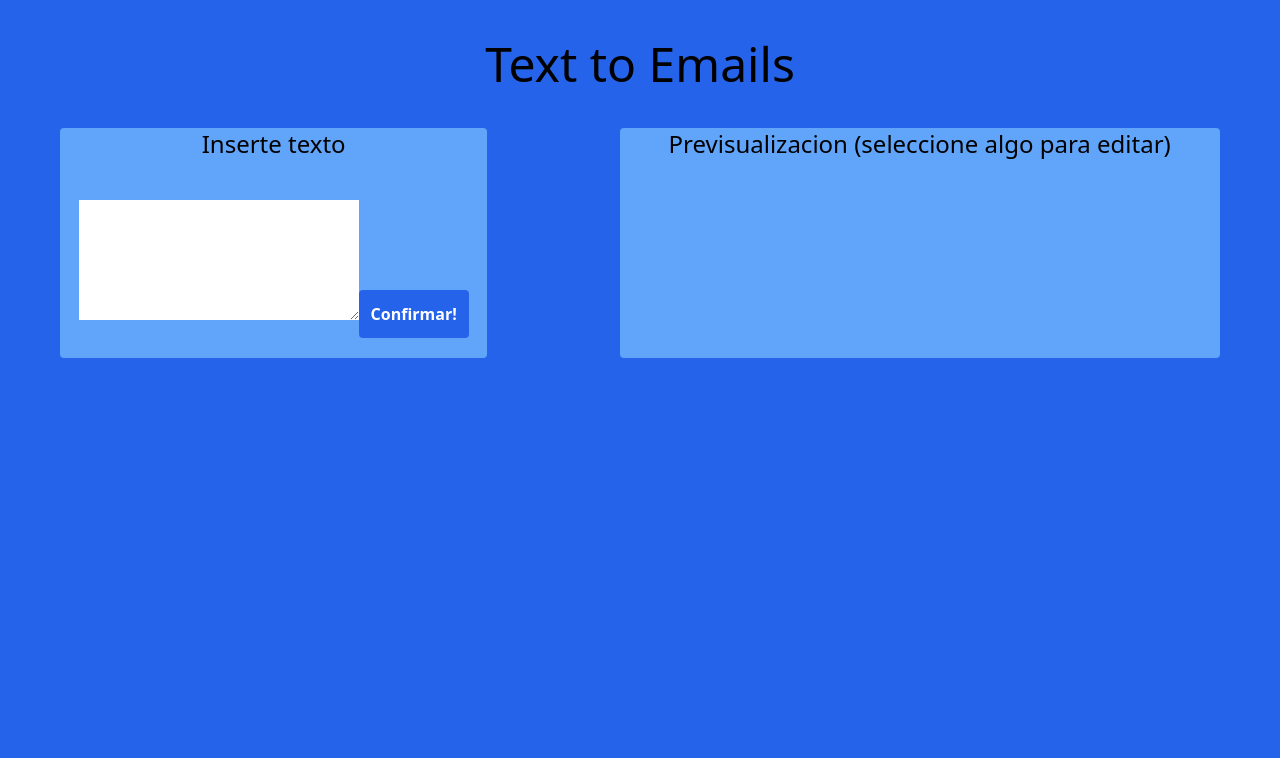
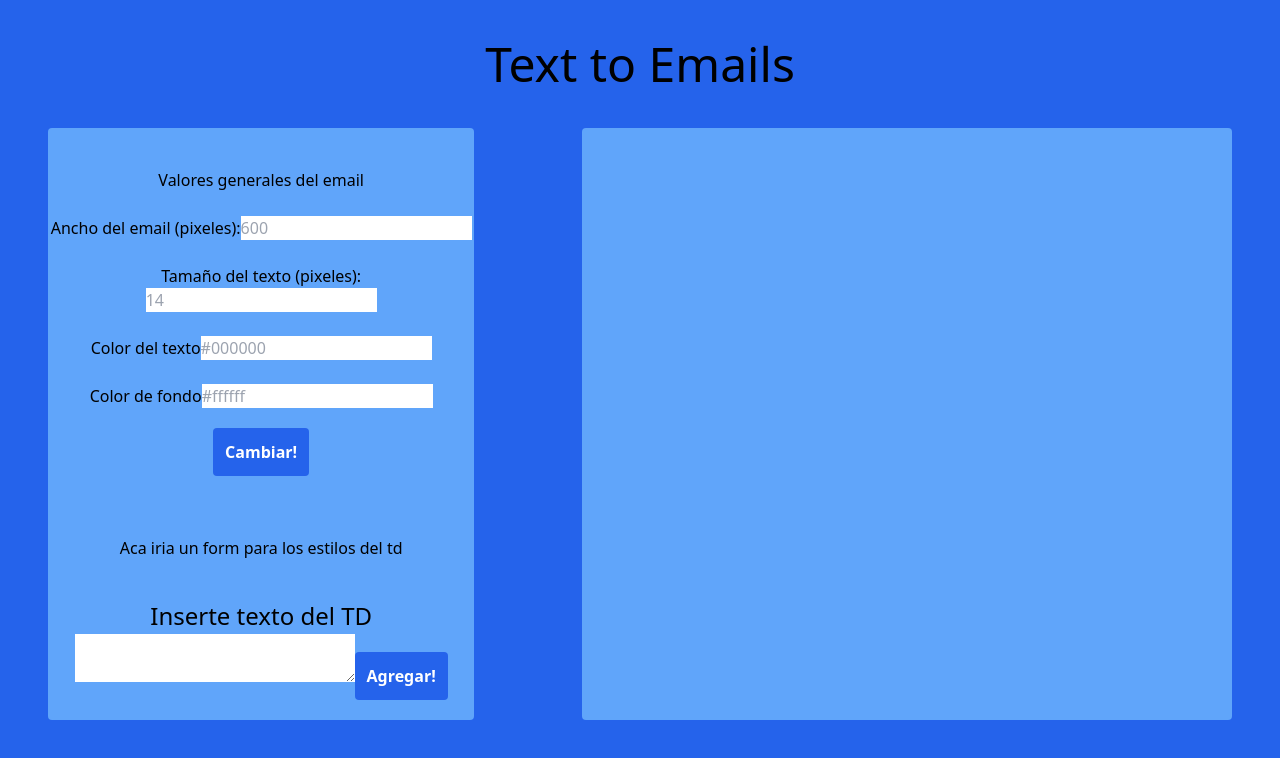
Before and after one commit to guskpo20/emails, a React (Vite) app in the folder emails/: page / in a window 1280 px wide. Shown: the top 758 px of the page. Built offline with nearby package versions, Linux system fonts and the light colour scheme.

Commit message:
2 components created

```diff
--- a/emails/package.json
+++ b/emails/package.json
@@ -10,6 +10,7 @@
     "preview": "vite preview"
   },
   "dependencies": {
+    "html-react-parser": "^4.0.0",
     "react": "^18.2.0",
     "react-dom": "^18.2.0"
   },
--- a/emails/src/App.tsx
+++ b/emails/src/App.tsx
@@ -1,25 +1,34 @@
-import { useState } from 'react'
+import { useEffect, useState } from 'react'
 import Form  from "./components/Form"
+import EmailValues from './components/EmailValues';
+import ItemList from './components/ItemList';
 
-
-type itemType = {
-  content: string;
-};
 
 
 function App() {
-  const [item, setItem] = useState<itemType>({content: ""});
+  const [defaultEmailValues, setDefaultEmailValues] = useState({})
+  const [item, setItem] = useState("");
+  const [items, setItems] = useState([]);
+
+  useEffect(() => {
+    return () => {
+      console.log(items)
+    };
+  }, [items])
 
   return (
     <div className='text-center bg-blue-600 h-screen w-screen'>
       <h3 className='text-5xl bold pt-10 pb-10'>Text to Emails</h3>
       <div className='flex gap-3 justify-around flex-wrap'>
-        <div className='w-1/3 min-h-10 bg-blue-400 h-auto rounded'>
-            <h4 className='text-2xl bold pb-10'>Inserte texto</h4>
-            <Form item={item} setItem={setItem} />
+        <div className='w-1/3 min-h-10 bg-blue-400 h-auto rounded pt-10'>
+            <EmailValues setDefaultEmailValues={setDefaultEmailValues} />
+            <h3 className='py-10'>Aca iria un form para los estilos del td</h3>
+
+            <h4 className='text-2xl bold'>Inserte texto del TD</h4>
+            <Form item={item} setItem={setItem} items={items} setItems={setItems} />
         </div>
-        <div className='pb-10 max-w-1/3 min-h-10 bg-blue-400 rounded min-w-[600px] h-auto'>
-          <h4 className='text-2xl bold'>Previsualizacion (seleccione algo para editar)</h4>
+        <div className='pb-10 max-w-1/3 min-h-10 bg-blue-400 rounded min-w-[650px] h-auto'>
+          <ItemList defaultEmailValues={defaultEmailValues} items={items} />
         </div>
       </div>
     </div>
--- /dev/null
+++ b/emails/src/components/EmailValues.tsx
@@ -0,0 +1,74 @@
+import {useState} from "react"
+
+
+function EmailValues(props:{setDefaultEmailValues: any}) {
+    const {setDefaultEmailValues} = props
+
+    const [emailWidth, setEmailWidth] = useState("")
+    const [fontSize, setFontSize] = useState("")
+    const [textColor, setTextcolor] = useState("")
+    const [background, setBackground] = useState("")
+
+    const handleSubmit = (e: any) =>{
+        e.preventDefault();
+        setDefaultEmailValues({
+            emailWidth : emailWidth || "600",
+            fontSize: fontSize || "14" ,
+            textColor: textColor ||"#000000" ,
+            background: background || "#ffffff"
+        })
+        console.log(e.target)
+    }
+
+
+    return (
+
+
+    <div>
+      <form onSubmit={handleSubmit}>
+        <h5>Valores generales del email</h5>
+        <br />
+        <label>
+            Ancho del email (pixeles):
+            <input
+                value={emailWidth}
+                onChange={(e) => setEmailWidth(e.target.value)}
+                placeholder="600"
+                type="number" />
+        </label>
+        <br />
+        <br />
+        <label>
+            Tamaño del texto (pixeles):
+            <input
+                value={fontSize}
+                onChange={(e) => setFontSize(e.target.value)}
+                placeholder="14"
+                type="number" />
+        </label>
+        <br />
+        <br />
+        <label>
+            Color del texto
+            <input
+                value={textColor}
+                onChange={(e) => setTextcolor(e.target.value)}
+                type="string" placeholder="#000000"/>
+        </label>
+        <br />
+        <br />
+        <label>
+            Color de fondo
+            <input
+                value={background}
+                onChange={(e) => setBackground(e.target.value)}
+                type="string" placeholder="#ffffff"/>
+        </label>
+        <br />
+        <button className="bg-blue-600 my-5 py-3 px-3 rounded text-white font-bold hover:bg-blue-500">Cambiar!</button>
+      </form>
+    </div>
+  )
+}
+
+export default EmailValues
--- a/emails/src/components/Form.tsx
+++ b/emails/src/components/Form.tsx
@@ -1,23 +1,19 @@
-type newItem = {
-    content: string;
-};
 
-function Form(props: {setItem: any, item: newItem}) {
-    const { item, setItem} = props
+function Form(props: {setItem: any, item: string, items: any, setItems: any}) {
+    const { item, setItem, items, setItems} = props
 
     const handleSubmit = (e: any) =>{
         e.preventDefault();
-        console.log("hola")
-        //setItem = .....
+        setItems([...items, item]);
+        setItem("")
     }
   return (
     <form onSubmit={handleSubmit} className="flex-col justify-center">
       <textarea
-        value={item.content}
-        onChange={setItem}
-        rows={5}
+        value={item}
+        onChange={e => setItem(e.target.value)}
         className="w-auto px-10" />
-        <button className="bg-blue-600 my-5 py-3 px-3 rounded text-white font-bold hover:bg-blue-500">Confirmar!</button>
+        <button className="bg-blue-600 my-5 py-3 px-3 rounded text-white font-bold hover:bg-blue-500">Agregar!</button>
     </form>
   )
 }
--- /dev/null
+++ b/emails/src/components/ItemList.tsx
@@ -0,0 +1,23 @@
+import parse from 'html-react-parser';
+import { useEffect } from 'react';
+
+function ItemList(props:{ items: any, defaultEmailValues: any}) {
+
+    const {items, defaultEmailValues} = props
+
+  return (
+    <table style={{ color: defaultEmailValues.textColor, fontSize: defaultEmailValues.fontSize, width: defaultEmailValues.emailWidth, background: defaultEmailValues.background }}>
+        <tbody>
+            {items.map((item:any, index: number) => (
+                <tr id={index.toString()}>
+                    <td className='w-full bg-blue-50' >
+                        {parse(item)}
+                    </td>
+                </tr>
+            ))}
+      </tbody>
+    </table>
+  )
+}
+
+export default ItemList
```
Also changed, not shown: 1 other file (tests, documents, lock files or other folders).
